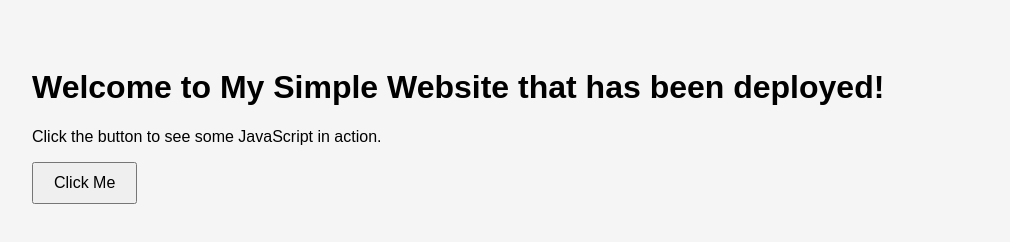
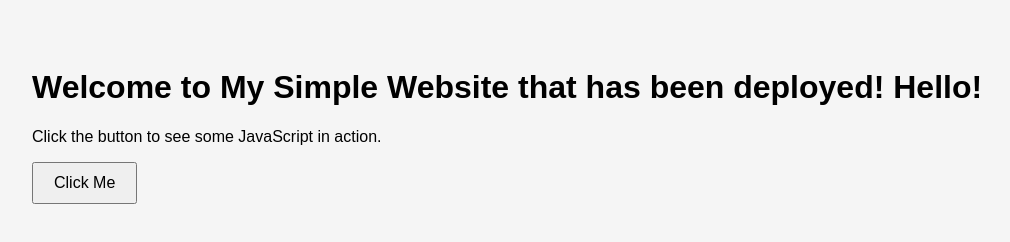
Before and after one commit to ash-coxy/devops-assignment, a website: page index.html in a window 1280 px wide. Shown: the whole page, without its empty margins (16-1026 px from the left). Drawn offline with Linux system fonts and the light colour scheme.

Commit message:
Update index.html

```diff
--- a/index.html
+++ b/index.html
@@ -24,7 +24,7 @@
 </head>
 <body>
 
-    <h1>Welcome to My Simple Website that has been deployed!</h1>
+    <h1>Welcome to My Simple Website that has been deployed! Hello!</h1>
     <p>Click the button to see some JavaScript in action.</p>
 
     <button onclick="showMessage()">Click Me</button>
```
